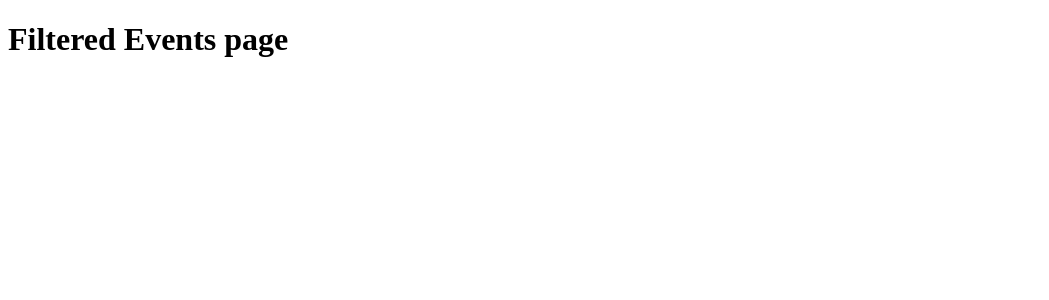
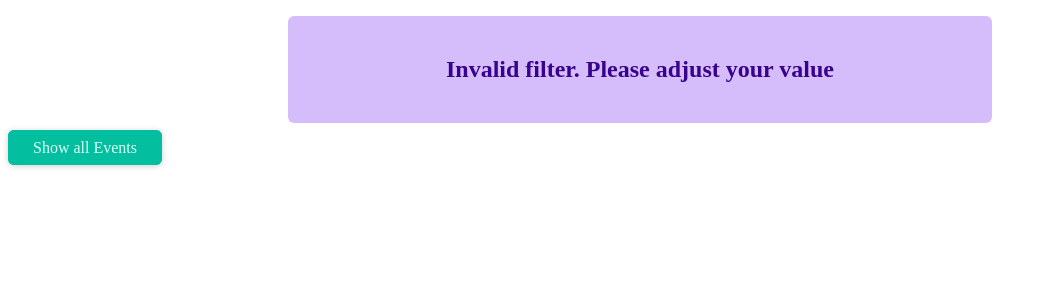
Before and after one commit to BaoKhanh99/learning-nextjs, a Next.js app: page /events in a window 1280 px wide. Shown: the top 300 px of the page, without its empty margins (0-1049 px from the left). Built offline with nearby package versions, Linux system fonts and the light colour scheme.

Commit message:
Extracting data on the catch-all page

```diff
--- /dev/null
+++ b/src/components/events/ResultsTitle.jsx
@@ -0,0 +1,20 @@
+import Button from '../ui/button';
+import classes from './results-title.module.css';
+
+function ResultsTitle(props) {
+  const { date } = props;
+
+  const humanReadableDate = new Date(date).toLocaleDateString('en-US', {
+    month: 'long',
+    year: 'numeric',
+  });
+
+  return (
+    <section className={classes.title}>
+      <h1>Events in {humanReadableDate}</h1>
+      <Button link='/'>Show all events</Button>
+    </section>
+  );
+}
+
+export default ResultsTitle;
--- /dev/null
+++ b/src/components/events/results-title.module.css
@@ -0,0 +1,6 @@
+.title {
+  margin: 2rem auto;
+  width: 90%;
+  max-width: 40rem;
+  text-align: center;
+}
--- /dev/null
+++ b/src/components/ui/ErrorAlert.jsx
@@ -0,0 +1,7 @@
+import classes from './error-alert.module.css';
+
+function ErrorAlert(props) {
+  return <div className={classes.alert}>{props.children}</div>;
+}
+
+export default ErrorAlert;
--- /dev/null
+++ b/src/components/ui/error-alert.module.css
@@ -0,0 +1,12 @@
+.alert {
+  margin: 1rem auto;
+  padding: 1rem 2rem;
+  width: 90%;
+  max-width: 40rem;
+  background-color: #d5bdfc;
+  color: #38028d;
+  font-weight: bold;
+  font-size: 1.5rem;
+  text-align: center;
+  border-radius: 6px;
+}
--- a/src/pages/events/[...slug].jsx
+++ b/src/pages/events/[...slug].jsx
@@ -1,8 +1,64 @@
+import Button from '@/components/ui/button';
+import ErrorAlert from '@/components/ui/ErrorAlert';
+import { useRouter } from 'next/router';
+import { Fragment } from 'react';
+import { getFilteredEvents } from '../../../dummy-data';
+import EventList from '../../components/events/EventList';
+import ResultsTitle from '../../components/events/ResultsTitle';
+
 function FilteredEventsPage() {
+  const router = useRouter();
+  const filterData = router.query.slug;
+
+  if(!filterData) {
+    return <p className='center'>Loading...</p>
+  }
+
+  const filteredYear = +filterData[0];
+  const filteredMonth = +filterData[1];
+
+  if(
+    isNaN(filteredYear) ||
+    isNaN(filteredMonth) ||
+    filteredYear > 2030 ||
+    filteredYear < 2021 ||
+    filteredMonth > 13 ||
+    filteredMonth < 1
+  ) {
+    return <Fragment>
+      <ErrorAlert>
+        <p>Invalid filter. Please adjust your value</p>
+      </ErrorAlert>
+      <div className='center'>
+        <Button link='/events'>Show all Events </Button>
+      </div>
+    </Fragment>
+  }
+
+  const filteredEvents = getFilteredEvents({
+    year: filteredYear,
+    month: filteredMonth,
+  })
+
+  if (!filteredEvents || filteredEvents.length === 0) {
+    return <Fragment>
+      <ErrorAlert>
+        <p>No events found for the chosen filter!</p>
+      </ErrorAlert>
+      <div className='center'>
+        <Button link='/events'>Show all Events </Button>
+      </div>
+    </Fragment>
+  }
+
+  const date = new Date(filteredYear, filteredMonth - 1)
+
+
   return (
-    <div>
-      <h1>Filtered Events page</h1>
-    </div>
+    <Fragment>
+      <ResultsTitle date={date} />
+      <EventList items={filteredEvents}></EventList>
+    </Fragment>
   );
 }
 
--- a/src/pages/events/[eventId].jsx
+++ b/src/pages/events/[eventId].jsx
@@ -1,3 +1,4 @@
+import ErrorAlert from '@/components/ui/ErrorAlert';
 import { useRouter } from 'next/router';
 import { Fragment } from 'react';
 import { getEventById } from '../../../dummy-data';
@@ -10,7 +11,9 @@
   const event = getEventById(router.query.eventId);
 
   if(!event) {
-    return <p>No event found!</p>;
+    return <ErrorAlert>
+      <p>No event found!</p>
+    </ErrorAlert>;
   }
 
   return (
```
Also changed, not shown: src/components/events/EventsSearch.jsx (+16 -3 lines), src/pages/events/index.jsx (+9 -1 lines).
